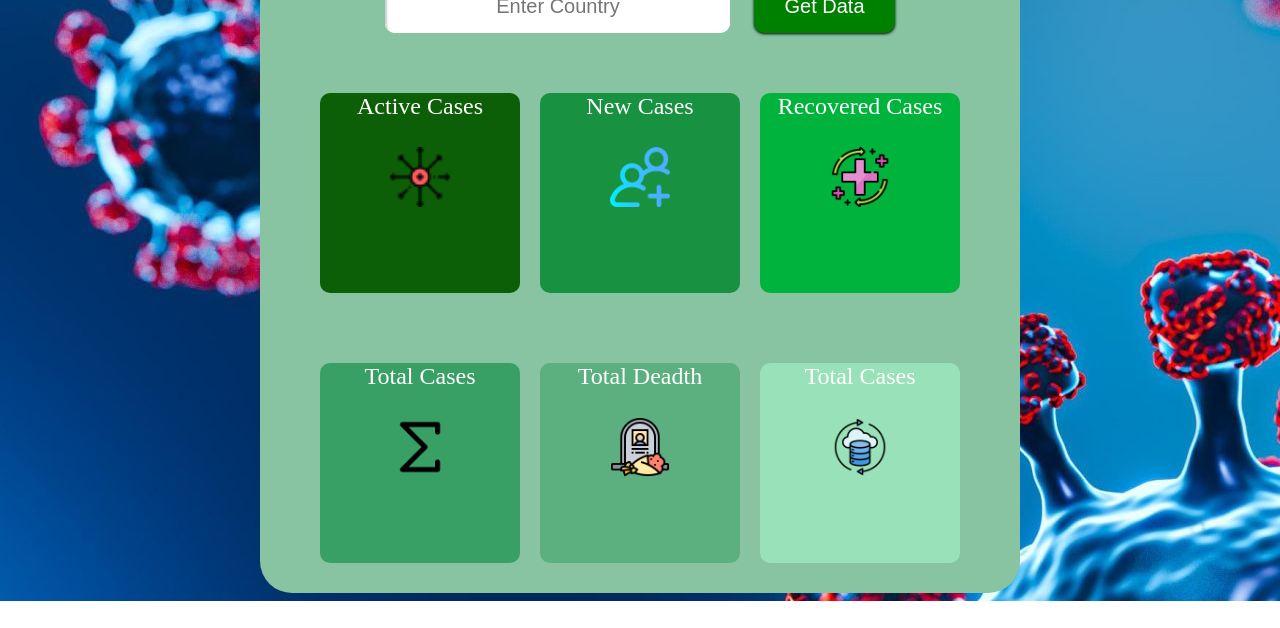
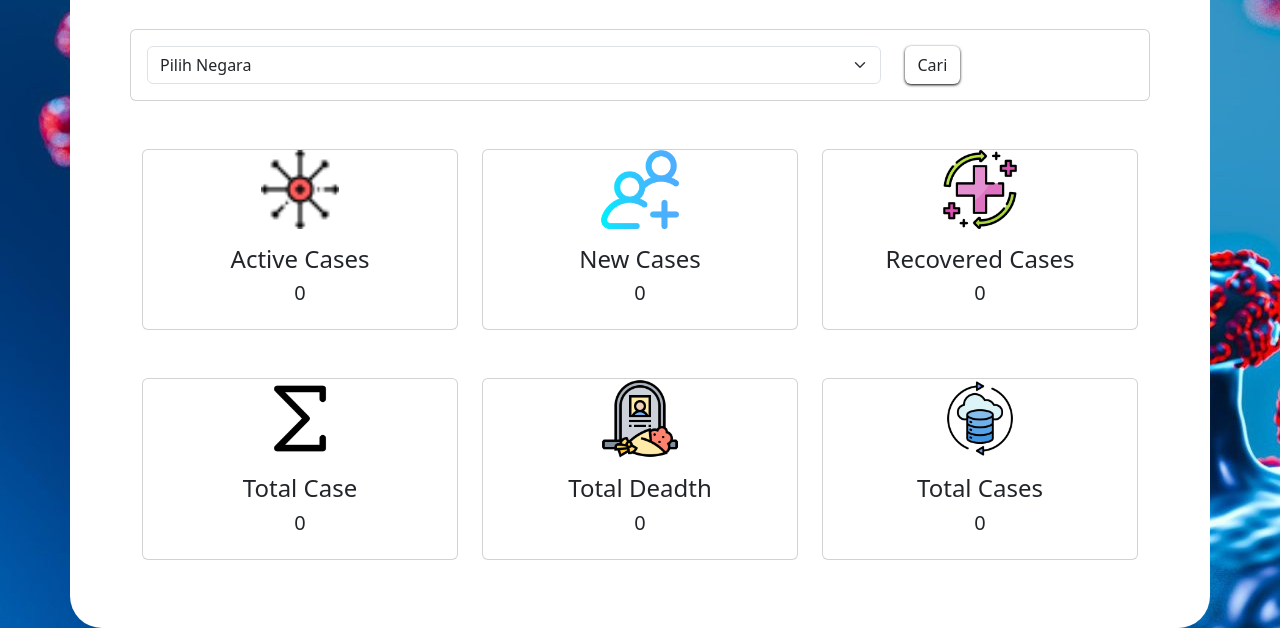
Before and after one commit to SalmO-On/Assigment3WDP08, a plain HTML site: page index.html in a window 1280 px wide. Shown: the part 215-843 px from the top of the page. Before the commit the page ends 816 px from the top, so only its background shows below. Drawn offline with nearby package versions, Linux system fonts and the light colour scheme; no server answers.

Commit message:
perbarui tampilan, respvar negaraSelect = document.getElementById("negaraSelect"); dan menambahkan select pada pilih negara

```diff
--- a/index.html
+++ b/index.html
@@ -6,11 +6,90 @@
     <meta http-equiv="X-UA-Compatible" content="IE=edge">
     <meta name="viewport" content="width=device-width, initial-scale=1.0">
     <link rel="stylesheet" href="style.css">
+    <link href="https://cdn.jsdelivr.net/npm/bootstrap@5.3.0-alpha2/dist/css/bootstrap.min.css" rel="stylesheet"
+        integrity="sha384-aFq/bzH65dt+w6FI2ooMVUpc+21e0SRygnTpmBvdBgSdnuTN7QbdgL+OapgHtvPp" crossorigin="anonymous">
     <title>Assignment 3</title>
 </head>
 
 <body>
     <div class="container">
+        <h1 class="mt-5 text-center"> Covid 19 Tracker</h1>
+        <div class="card m-5 p-3">
+            <div class="row">
+                <div class="col-9">
+                    <select class="form-select" name="country" id="countries">
+                        <option value=""> Pilih Negara</option>
+                    </select>
+                </div>
+                <div class="col-2">
+                    <button class="btn"> Cari </button>
+                </div>
+            </div>
+        </div>
+
+
+        <div class="">
+            <div class="row m-5">
+                <div class="col-4">
+                    <div class="card align-items-center">
+                        <img class="w-25 h-25" src="img/positive-ion.png" class="" alt="...">
+                        <div class="card-body">
+                            <h4>Active Cases</h4>
+                            <h5 class="activeCases">0</h5>
+                        </div>
+                    </div>
+                </div>
+                <div class="col-4">
+                    <div class="card align-items-center">
+                        <img class="w-25 h-25" src="img/add-group.png" class="" alt="...">
+                        <div class="card-body">
+                            <h4>New Cases</h4>
+                            <h5 class="newCases">0</h5>
+                        </div>
+                    </div>
+                </div>
+                <div class="col-4">
+                    <div class="card align-items-center">
+                        <img class="w-25 h-25" src="img/regeneration.png" class="" alt="...">
+                        <div class="card-body">
+                            <h4>Recovered Cases</h4>
+                            <h5 class="recoveredCases">0</h5>
+                        </div>
+                    </div>
+                </div>
+            </div>
+            <div class="row m-5">
+                <div class="col">
+                    <div class="card align-items-center">
+                        <img class="w-25 h-25" src="img/sigma.png" class="" alt="...">
+                        <div class="card-body">
+                            <h4>Total Case</h4>
+                            <h5 class="totalCases">0</h5>
+                        </div>
+                    </div>
+                </div>
+                <div class="col">
+                    <div class="card align-items-center">
+                        <img class="w-25 h-25" src="img/rip.png" class="" alt="...">
+                        <div class="card-body">
+                            <h4>Total Deadth</h4>
+                            <h5 class="totalDeaths">0</h5>
+                        </div>
+                    </div>
+                </div>
+                <div class="col">
+                    <div class="card align-items-center">
+                        <img class="w-25 h-25" src="img/total.png" class="" alt="...">
+                        <div class="card-body">
+                            <h4>Total Cases</h4>
+                            <h5 class="totalTests">0</h5>
+                        </div>
+                    </div>
+                </div>
+            </div>
+        </div>
+
+        <!-- <div class="container">
         <h1>Covid 19 Tracker</h1>
         <input type="text" class="inputElement" placeholder="Enter Country">
         <button class="btn">Get Data</button>
@@ -44,7 +123,7 @@
                 <p class="totalTests"></p>
             </div>
         </div>
-    </div>
+    </div> -->
 
 </body>
 <script src="script.js"></script>
--- a/script.js
+++ b/script.js
@@ -1,10 +1,23 @@
+var contry = document.getElementById("countries");
 const btn = document.querySelector(".btn");
-const inputElement = document.querySelector(".inputElement");
 
+fetch("https://restcountries.com/v3.1/all")
+    .then(function (response) {
+        return response.json();
+    })
+    .then(function (data) {
+    // Mengisi pilihan negara
+        for (var i = 0; i < data.length; i++) {
+            var option = document.createElement("option");
+            option.text = data[i].name.common;
+            contry.add(option);
+        }
+    });
 btn.addEventListener("click", getData);
 
 function getData() {
-    let country = inputElement.value;
+
+    let country = contry.value;
     fetch(`https://covid-193.p.rapidapi.com/statistics?country=${country}`, {
         method: 'GET',
         headers: {
--- a/style.css
+++ b/style.css
@@ -4,16 +4,19 @@ body {
     background-image: url("img/covidback.jpg");
 }
 
+h1,
+h2,
+h3,
+h4,
+h5 {
+    text-align: center;
+}
+
 .btn {
-    margin-top: 15px;
     padding: 15px 30px 15px 30px;
     border: none;
     border-radius: 10px;
-    background-color: green;
     cursor: pointer;
-    font-size: 20PX;
-    color: white;
-    margin-left: 20px;
     box-shadow: 0 1px 3px 0 rgba(0, 0, 0, 1);
 }
 
@@ -32,7 +35,7 @@ input {
     padding: 20px 50px 20px 50px;
     margin-top: 80px;
     border-radius: 32px;
-    background: #88c3a2;
+    background: white;
 }
 
 #container {
```
